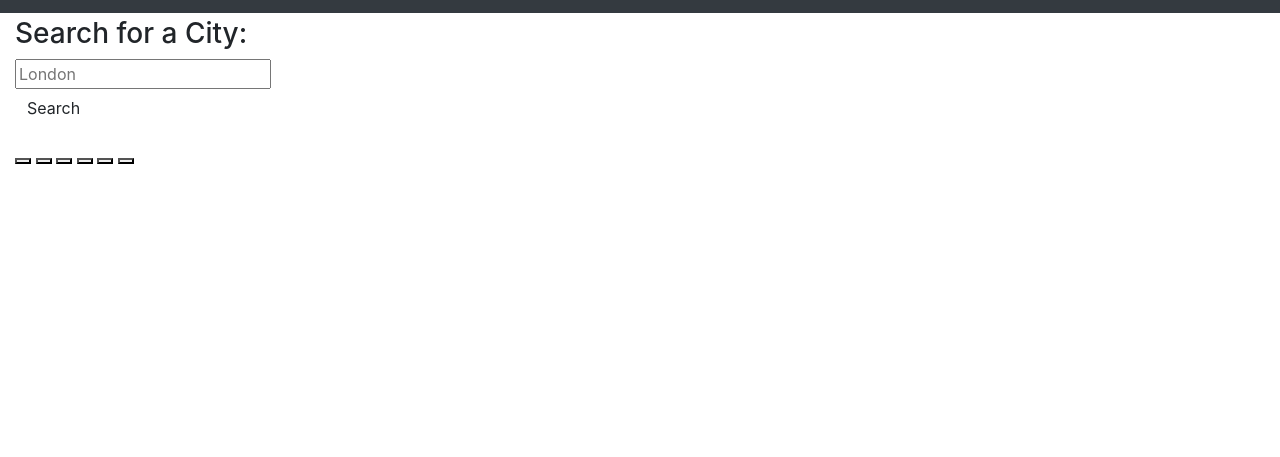
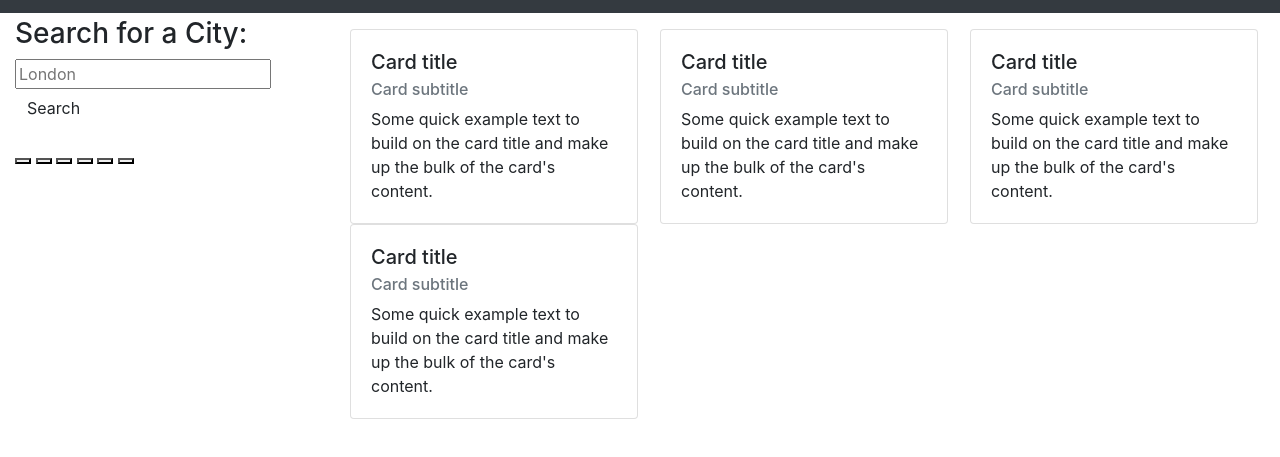
Before and after one commit to ExxtremeBattler/weather-dashboard, a plain HTML site: page index.html in a window 1280 px wide. Shown: the part 59-516 px from the top of the page. Drawn offline with nearby package versions, Linux system fonts and the light colour scheme.

Commit message:
added bootstrap cards for forecast

```diff
--- a/index.html
+++ b/index.html
@@ -49,6 +49,54 @@
       <div class="col-lg-9 pb-3">
         <section id="today" class="mt-3" role="region" aria-live="polite"></section>
         <section id="forecast" class="row mt-3" role="region" aria-live="polite"></section>
+
+        <div class="container">
+          <div class="row">
+
+            <div class="col-4">
+              <div class="card" style="width: 18rem;">
+                <div class="card-body">
+                  <h5 class="card-title">Card title</h5>
+                  <h6 class="card-subtitle mb-2 text-muted">Card subtitle</h6>
+                  <p class="card-text">Some quick example text to build on the card title and make up the bulk of the card's content.</p>
+                </div>
+              </div>
+            </div>
+
+            <div class="col-4">
+              <div class="card" style="width: 18rem;">
+                <div class="card-body">
+                  <h5 class="card-title">Card title</h5>
+                  <h6 class="card-subtitle mb-2 text-muted">Card subtitle</h6>
+                  <p class="card-text">Some quick example text to build on the card title and make up the bulk of the card's content.</p>
+                </div>
+              </div>
+            </div>
+
+            <div class="col-4">
+              <div class="card" style="width: 18rem;">
+                <div class="card-body">
+                  <h5 class="card-title">Card title</h5>
+                  <h6 class="card-subtitle mb-2 text-muted">Card subtitle</h6>
+                  <p class="card-text">Some quick example text to build on the card title and make up the bulk of the card's content.</p>
+                </div>
+              </div>
+            </div>
+
+            <div class="col-4">
+              <div class="card" style="width: 18rem;">
+                <div class="card-body">
+                  <h5 class="card-title">Card title</h5>
+                  <h6 class="card-subtitle mb-2 text-muted">Card subtitle</h6>
+                  <p class="card-text">Some quick example text to build on the card title and make up the bulk of the card's content.</p>
+                </div>
+              </div>
+            </div>
+
+
+          </div>
+        </div>
+
       </div>
     </div>
   </div>
```
